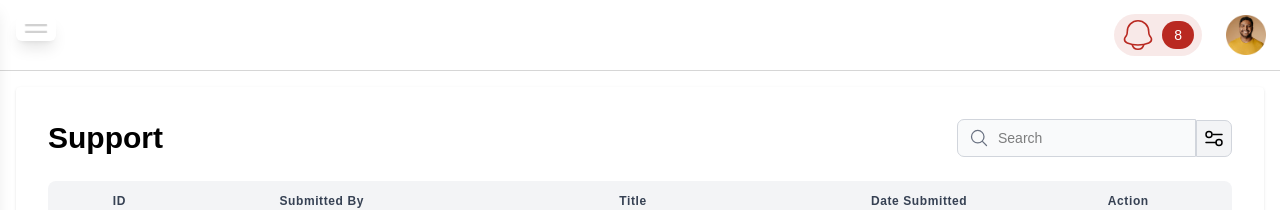
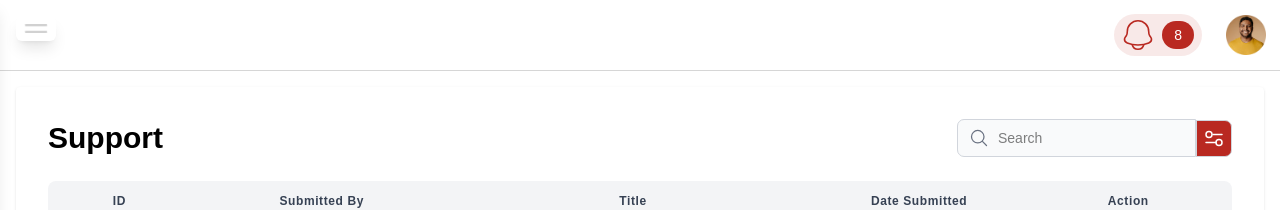
Before and after one commit to alzinan1234/Tika-Food-Admin-penal, a Next.js app: page /admin/support in a window 1280 px wide. Shown: the top 210 px of the page. Built offline with nearby package versions, Linux system fonts and the light colour scheme.

Commit message:
update all

```diff
--- a/src/components/EarningsTables/EarningsTable.jsx
+++ b/src/components/EarningsTables/EarningsTable.jsx
@@ -120,7 +120,7 @@ export default function EarningsTable() {
                 />
               </div>
 
-              <button className="hover:bg-gray-200 transition-colors bg-[#B92921] text-white p-[5px] rounded-tr-[7.04px] rounded-br-[7.04px] border-[1px] border-gray-300">
+              <button className=" transition-colors bg-[#B92921] text-white p-[5px] rounded-tr-[7.04px] rounded-br-[7.04px] border-[1px] border-gray-300">
                 <svg
                   xmlns="http://www.w3.org/2000/svg"
                   width="24"
--- a/src/components/RiderRegistrations/RiderRegistration.jsx
+++ b/src/components/RiderRegistrations/RiderRegistration.jsx
@@ -142,7 +142,7 @@ export default function RiderRegistration() {
 
           <button
             onClick={handleFilterClick}
-            className="hover:bg-gray-700 transition-colors bg-[#C12722] p-[5px] rounded-tr-[7.04px] rounded-br-[7.04px]"
+            className=" transition-colors bg-[#C12722] p-[5px] rounded-tr-[7.04px] rounded-br-[7.04px]"
           >
             <svg
               xmlns="http://www.w3.org/2000/svg"
--- a/src/components/Support/SupportTable.jsx
+++ b/src/components/Support/SupportTable.jsx
@@ -150,7 +150,7 @@ const SupportTable = () => {
                 onChange={(e) => setSearchTerm(e.target.value)}
               />
             </div>
-            <button className="hover:bg-gray-200 transition-colors bg-gray-100 p-[5px] rounded-tr-[7.04px] rounded-br-[7.04px] border-[1px] border-gray-300">
+            <button className=" transition-colors bg-[#B92921] text-white p-[5px] rounded-tr-[7.04px] rounded-br-[7.04px] border-[1px] border-gray-300">
               <svg
                 xmlns="http://www.w3.org/2000/svg"
                 width="24"
```
